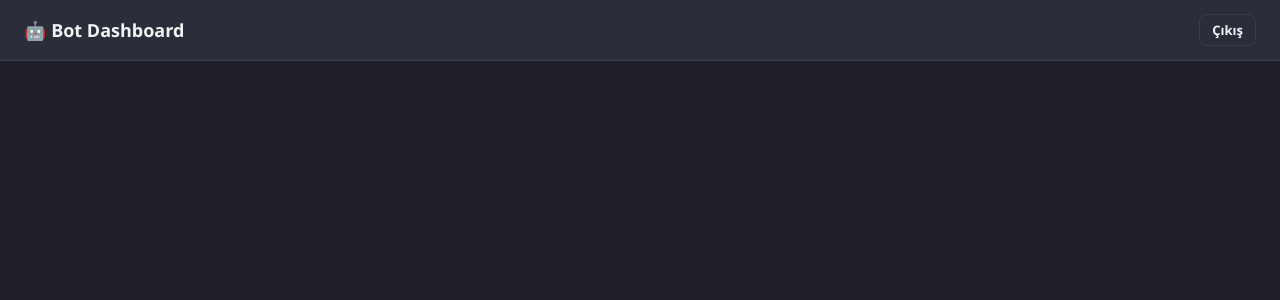
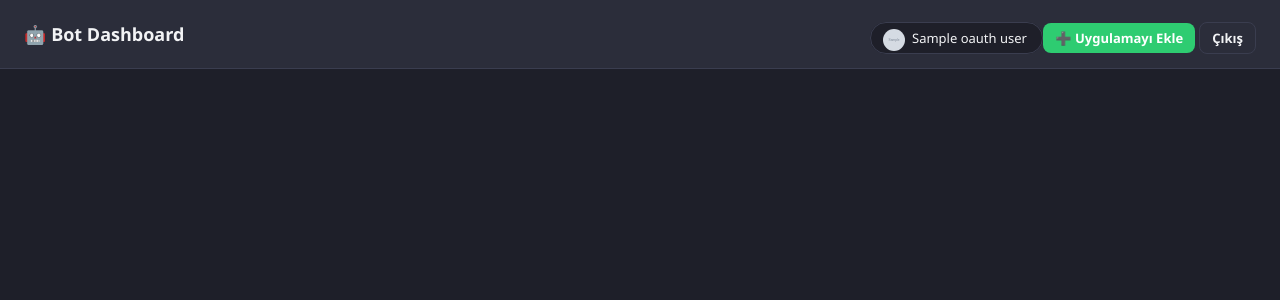
Before and after one commit to kaanpasam0675-web/beyzadebot, a Flask app: template dashboard/templates/home.html in a window 1280 px wide. Shown: the top 300 px of the page. Run offline with Flask 3, Linux system fonts and the light colour scheme; the template is opened without the code that fills it: most values are stand-ins (such as "Sample title", 1, 10 or a date in 2020); grey boxes marked "Sample" are stand-in pictures.

Commit message:
Discord OAuth2 coklu-admin giris + Uygulamayi Ekle butonu

```diff
--- a/config.py
+++ b/config.py
@@ -11,5 +11,11 @@ AUTO_ROLE = os.getenv("AUTO_ROLE", "")
 MOD_LOG_CHANNEL_ID = 1546444871856955392
 AUTO_CHAT_CHANNEL_ID = 1546461055222292530
 
+# Discord OAuth2 (Birden fazla sunucu admininin dashboard kullanımı için)
+DISCORD_CLIENT_ID = os.getenv("DISCORD_CLIENT_ID", "")
+DISCORD_CLIENT_SECRET = os.getenv("DISCORD_CLIENT_SECRET", "")
+# OAuth dönüş adresi — Discord Developer Portal'da kayıtlı olanla aynı olmalı
+OAUTH_REDIRECT_URI = os.getenv("OAUTH_REDIRECT_URI", "http://127.0.0.1:5000/login/discord/callback")
+
 PREFIX = "!"
 DB_PATH = os.path.join(os.path.dirname(os.path.abspath(__file__)), "bot.db")
--- a/dashboard/app.py
+++ b/dashboard/app.py
@@ -2,6 +2,9 @@ import functools
 import os
 import sys
 import asyncio
+import json
+import urllib.parse
+import urllib.request
 
 import discord
 from flask import Flask, jsonify, redirect, render_template, request, session, url_for
@@ -21,7 +24,7 @@ BOT_THREAD = None
 def login_required(view):
     @functools.wraps(view)
     def wrapped(*args, **kwargs):
-        if not session.get("logged_in"):
+        if not session.get("logged_in") and not session.get("discord_user"):
             return redirect(url_for("login"))
         return view(*args, **kwargs)
 
@@ -30,6 +33,19 @@ def login_required(view):
 
 def current_guild_id():
     return int(session.get("guild_id", 0))
+
+
+def _discord_oauth_url():
+    """Discord authorize sayfasına yönlendiren URL."""
+    params = urllib.parse.urlencode(
+        {
+            "client_id": config.DISCORD_CLIENT_ID,
+            "redirect_uri": config.OAUTH_REDIRECT_URI,
+            "response_type": "code",
+            "scope": "identify guilds",
+        }
+    )
+    return f"https://discord.com/api/v10/oauth2/authorize?{params}"
 
 
 def _post_deleted_embed(guild_id, log_id, message_id=0):
@@ -86,7 +102,7 @@ def index():
 
 @app.route("/login", methods=["GET", "POST"])
 def login():
-    if session.get("logged_in"):
+    if session.get("logged_in") or session.get("discord_user"):
         return redirect(url_for("home"))
     error = None
     if request.method == "POST":
@@ -95,7 +111,82 @@ def login():
             session["logged_in"] = True
             return redirect(url_for("home"))
         error = "Yanlış şifre."
-    return render_template("login.html", error=error)
+    oauth_url = _discord_oauth_url() if config.DISCORD_CLIENT_ID else None
+    return render_template("login.html", error=error, oauth_url=oauth_url)
+
+
+@app.route("/login/discord")
+def discord_login():
+    if not config.DISCORD_CLIENT_ID or not config.DISCORD_CLIENT_SECRET:
+        return "OAuth yapılandırılmamış (DISCORD_CLIENT_ID / SECRET eksik).", 500
+    return redirect(_discord_oauth_url())
+
+
+@app.route("/login/discord/callback")
+def discord_callback():
+    code = request.args.get("code")
+    state = request.args.get("state")
+    if not code:
+        return redirect(url_for("login"))
+    data = urllib.parse.urlencode(
+        {
+            "client_id": config.DISCORD_CLIENT_ID,
+            "client_secret": config.DISCORD_CLIENT_SECRET,
+            "grant_type": "authorization_code",
+            "code": code,
+            "redirect_uri": config.OAUTH_REDIRECT_URI,
+        }
+    ).encode()
+    req = urllib.request.Request(
+        "https://discord.com/api/v10/oauth2/token",
+        data=data,
+        headers={"Content-Type": "application/x-www-form-urlencoded"},
+    )
+    try:
+        with urllib.request.urlopen(req, timeout=15) as resp:
+            token_data = json.loads(resp.read().decode())
+    except Exception as e:
+        return f"Token alınamadı: {e}", 500
+    access_token = token_data.get("access_token")
+    if not access_token:
+        return "OAuth doğrulaması başarısız.", 400
+    session["discord_user"] = _fetch_discord_identity(access_token)
+    session["discord_guilds"] = _fetch_discord_guilds(access_token)
+    session.pop("logged_in", None)
+    return redirect(url_for("home"))
+
+
+def _fetch_discord_identity(access_token):
+    req = urllib.request.Request(
+        "https://discord.com/api/v10/users/@me",
+        headers={"Authorization": f"Bearer {access_token}"},
+    )
+    with urllib.request.urlopen(req, timeout=15) as resp:
+        data = json.loads(resp.read().decode())
+    return {
+        "id": int(data.get("id", 0)),
+        "username": data.get("username", "?"),
+        "global_name": data.get("global_name") or data.get("username", "?"),
+        "avatar": f"https://cdn.discordapp.com/avatars/{data.get('id')}/{data.get('avatar')}.png" if data.get("avatar") else None,
+    }
+
+
+def _fetch_discord_guilds(access_token):
+    """Kullanıcının yönetici (admin) olduğu sunucuların ID'lerini döndürür."""
+    req = urllib.request.Request(
+        "https://discord.com/api/v10/users/@me/guilds",
+        headers={"Authorization": f"Bearer {access_token}"},
+    )
+    with urllib.request.urlopen(req, timeout=15) as resp:
+        guilds = json.loads(resp.read().decode())
+    admin_ids = []
+    for g in guilds:
+        permissions = int(g.get("permissions", 0))
+        is_admin = bool(permissions & 0x8)
+        is_owner = bool(g.get("owner"))
+        if is_admin or is_owner:
+            admin_ids.append(int(g["id"]))
+    return admin_ids
 
 
 @app.route("/logout")
@@ -158,6 +249,12 @@ def home():
                     "activity_name": bot.activity.name if bot.activity else None,
                     "activity_type": str(bot.activity.type) if bot.activity else None,
                 }
+    invite_url = (
+        f"https://discord.com/api/oauth2/authorize?client_id={config.DISCORD_CLIENT_ID}"
+        "&permissions=8&scope=bot%20applications.commands"
+        if config.DISCORD_CLIENT_ID
+        else None
+    )
     return render_template(
         "home.html",
         guilds=guilds,
@@ -170,6 +267,8 @@ def home():
         bot_status=bot_status,
         channels=channels,
         emojis=emojis if guild is not None else [],
+        invite_url=invite_url,
+        oauth_user=session.get("discord_user"),
     )
 
 
@@ -398,8 +497,13 @@ def add_review_dash(ticket_id):
 @login_required
 def switch_guild():
     guild_id = request.form.get("guild_id")
-    if guild_id and any(int(guild_id) == g["id"] for g in available_guilds()):
-        session["guild_id"] = int(guild_id)
+    try:
+        guild_id = int(guild_id or 0)
+    except ValueError:
+        guild_id = 0
+    allowed = available_guilds()
+    if guild_id and any(guild_id == g["id"] for g in allowed):
+        session["guild_id"] = guild_id
     return redirect(url_for("home"))
 
 
@@ -518,6 +622,10 @@ def available_guilds():
                     "member_count": g.member_count,
                 }
             )
+    # Discord OAuth kullanıcısı: yalnızca admin olduğu ve botun da olduğu sunucular
+    if session.get("discord_user"):
+        allowed = set(session.get("discord_guilds", []))
+        guilds = [g for g in guilds if g["id"] in allowed or not bot]
     if not guilds:
         import sqlite3
 
--- a/dashboard/static/style.css
+++ b/dashboard/static/style.css
@@ -177,6 +177,8 @@ form.stack input[type="color"] {
 .btn:hover { filter: brightness(1.1); }
 .btn.primary { background: var(--accent); }
 .btn.danger { background: var(--red); }
+.btn.success { background: #2ecc71; }
+.btn.discord-btn { background: #5865F2; display: inline-block; }
 .btn.ghost { background: transparent; border: 1px solid var(--border); color: var(--text); }
 .btn.small { padding: 6px 12px; font-size: 13px; }
 .btn.primary + .btn, .btn + .btn { margin-top: 8px; }
@@ -280,6 +282,7 @@ form.stack input[type="color"] {
 }
 .login-card .btn { margin-top: 4px; }
 code { background: var(--bg); padding: 2px 6px; border-radius: 5px; font-size: .9em; }
+.avatar-mini { width: 22px; height: 22px; border-radius: 50%; vertical-align: middle; margin-right: 4px; }
 
 /* Bilet detayı */
 .form-input {
--- a/dashboard/templates/home.html
+++ b/dashboard/templates/home.html
@@ -10,6 +10,15 @@
   <header class="topbar">
     <div class="brand">🤖 Bot Dashboard</div>
     <div class="topbar-right">
+      {% if oauth_user %}
+        <span class="badge">
+          {% if oauth_user.avatar %}<img src="{{ oauth_user.avatar }}" alt="" class="avatar-mini">{% endif %}
+          {{ oauth_user.global_name or oauth_user.username }}
+        </span>
+      {% endif %}
+      {% if invite_url %}
+        <a href="{{ invite_url }}" target="_blank" rel="noopener" class="btn success small">➕ Uygulamayı Ekle</a>
+      {% endif %}
       <a href="{{ url_for('logout') }}" class="btn ghost small">Çıkış</a>
     </div>
   </header>
--- a/dashboard/templates/login.html
+++ b/dashboard/templates/login.html
@@ -14,6 +14,9 @@
     {% if error %}
       <div class="alert error">{{ error }}</div>
     {% endif %}
+    {% if oauth_url %}
+      <a class="btn discord-btn" href="{{ oauth_url }}" style="width:100%;text-align:center;margin-bottom:10px;">Discord ile Giriş</a>
+    {% endif %}
     <form method="post">
       <input type="password" name="password" placeholder="Şifre" required autofocus>
       <button class="btn primary" type="submit">Giriş Yap</button>
```
